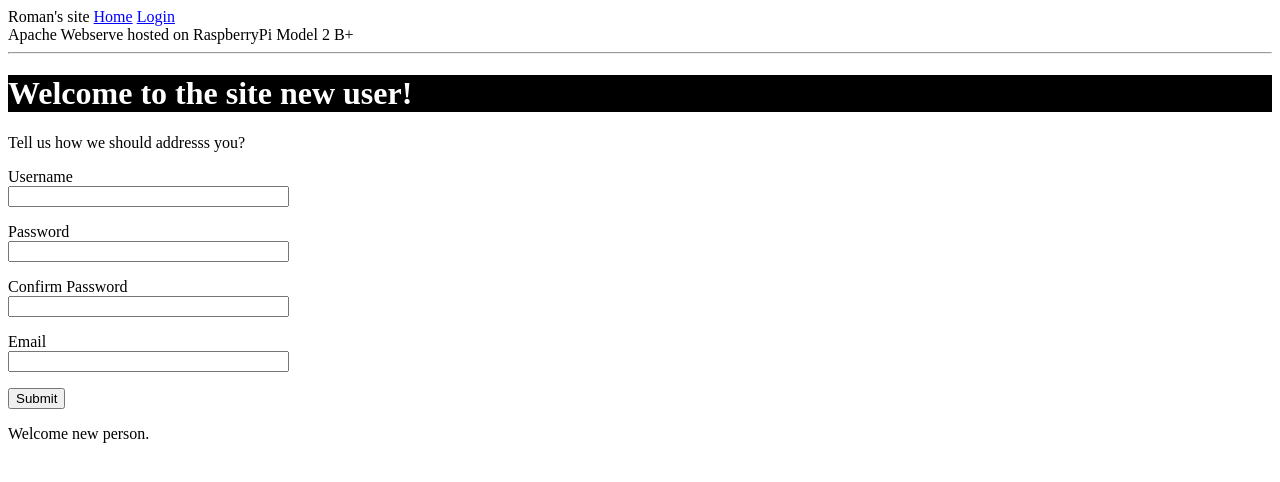
After one commit to Romanmc72/flask_app, a Flask app: page /new_login in a window 1280 px wide. The commit adds this page. Shown: the top 482 px of the page. Run offline with Flask 2, Linux system fonts and the light colour scheme; parts of the project's set-up code (start-up, migrations or seed data) failed here and were passed over; some libraries are stand-ins or nearby versions.

Commit message:
added a new user login for the first time

```diff
--- a/app/forms.py
+++ b/app/forms.py
@@ -2,18 +2,94 @@
 """
 This file defines the form used for logging into the site
 """
+import textwrap
+
 from flask_wtf import FlaskForm
 from wtforms import StringField
 from wtforms import PasswordField
 from wtforms import BooleanField
 from wtforms import SubmitField
 from wtforms.validators import DataRequired
+from wtforms.validators import Regexp
+from wtforms.validators import Email
+from wtforms.validators import EqualTo
+from wtforms.validators import Length
 
 class LoginForm(FlaskForm):
     """
-    # TODO DOCUMENT ME
+    Description
+    -----------
+    This class defines the form that gets called whenever a user logs into the site.
+
+    The login form object renders various fields in the html templates as they're
+    defined here below. The objects below are accessible elements of a form instance.
+
+    So you can instantiate this form when a route is accessed, render the fields
+    described below, and access the data later on in the site.
+
+    Params
+    ------
+    None
+
+    Methods
+    -------
+    Inherits methods from `flask_wtf.FlaskForm'
     """
     username = StringField('Username', validators=[DataRequired()])
     password = PasswordField('Password', validators=[DataRequired()])
     remember_me = BooleanField('Remember Me')
     submit = SubmitField('Sign In')
+
+
+class NewLoginForm(FlaskForm):
+    """
+    Description
+    -----------
+    This class defines the form that gets called whenever a user logs into the
+    site for the first time.
+
+    The login form object renders various fields in the html templates as they're
+    defined here below. The objects below are accessible elements of a form instance.
+
+    So you can instantiate this form when a route is accessed, render the fields
+    described below, and access the data later on in the site.
+
+    Params
+    ------
+    None
+
+    Methods
+    -------
+    Inherits methods from `flask_wtf.FlaskForm'
+    """
+    password_must_contain = textwrap.dedent("""
+    Password must contain:
+    1 capital letter 'A-Z',
+    1 lowercase letter 'a-z',
+    1 number '0-9',
+    and 1 special character in the set '`~!@#$%^&()_+={}[]|\\?:;>.<,\"\'-*/'.
+    """)
+    username = StringField(
+        'Username',
+        validators=[
+            DataRequired(),
+            Regexp(
+                regex=r"[a-z0-9_]{6,64}",
+                message="Use between 6 and 64 lowercase letters 'a-z', numbers '0-9', or underscores '_'"
+            )
+        ]
+    )
+    password = PasswordField(
+        'Password',
+        validators=[
+            DataRequired(),
+            Regexp(r".*[A-Z].*", message=password_must_contain + " missing capital letter"),
+            Regexp(r".*[a-z].*", message=password_must_contain + " missing lowercase letter"),
+            Regexp(r".*[0-9].*", message=password_must_contain + " missing number"),
+            Regexp(r".*[`~!@#$%^&()_+={}\[\]|\\?:;>.<,\'\"\-\*\/].*", message=password_must_contain + " missing special character"),
+            Length(min=8, max=128, message="Please enter a password between 8 and 128 characters")
+        ]
+    )
+    confirm_password = PasswordField('Confirm Password', validators=[DataRequired(), EqualTo('password', message="Confirm Password must match Password")])
+    email = StringField('Email', validators=[DataRequired(), Email(message=u"That does not look like an email \U0001F622")])
+    submit = SubmitField('Submit')
--- a/app/routes.py
+++ b/app/routes.py
@@ -16,7 +16,9 @@ from flask_login import logout_user
 from werkzeug.urls import url_parse
 
 from app import app
+from app import db
 from app.forms import LoginForm
+from app.forms import NewLoginForm
 from app.models import User
 
 
@@ -107,16 +109,17 @@ def login() -> render_template:
 
     # Otherwise stay here on the login page
     # and wait for the form submission
-    return render_template("login.html", title='Login', form=form)
+    return render_template("login.html", title='Login', form=form, footer="Log in, if you're new click 'I am new here'")
 
 
 @app.route('/logout')
-def logout():
+def logout() -> render_template:
     """
     Description
     -----------
-    This function takes the user to the logout page
-    and removes
+    This function logs the user out
+    of the site then redirects them
+    to the home page
 
     Params
     ------
@@ -130,3 +133,69 @@ def logout():
     """
     logout_user()
     return redirect(url_for('index'))
+
+
+@app.route('/user/<username>')
+@login_required
+def user(username: str) -> render_template:
+    """
+    Description
+    -----------
+    This functions takes a user to their
+    personal page after having logged in
+
+    Params
+    ------
+    :username: str
+    The username for a given user on the site.
+
+    Return
+    ------
+    Returns a rendered Jinja2 HTML template served
+    over the flask application under the
+    `/user/<username>' path, depending on the username
+    """
+    user = User.query.filter_by(username=username).first_or_404()
+    return render_template('user.html', user=user)
+
+
+@app.route('/new_login', methods=['GET', 'POST'])
+def new_login():
+    """
+    Description
+    -----------
+
+
+    Params
+    ------
+
+
+    Return
+    ------
+
+    """
+
+    # If a user that is already logged in
+    # somehow gets here, they'll get sent
+    # back to the home page
+    if current_user.is_authenticated:
+        redirect(url_for('index'))
+
+    # Upon submission of the form,
+    # everything should be validated,
+    # once that is done, if all things
+    # pass validly then the user will
+    # be sent to the next page home page
+    form = NewLoginForm()
+    if form.validate_on_submit():
+
+        # Instantiate the new user and add them to the database
+        new_user = User(username=form.username.data, email=form.email.data)
+        new_user.set_password(form.password.data)
+        db.session.add(new_user)
+        db.session.commit()
+        login_user(new_user, remember=True)
+
+        return redirect(url_for('index'))
+
+    return render_template('new_login.html', title='New kid alert!', form=form, footer='Welcome new person.')
--- a/app/templates/base.html
+++ b/app/templates/base.html
@@ -3,9 +3,9 @@
     <div>Roman's site
         <a href="{{ url_for('index') }}">Home</a>
         {% if current_user.is_anonymous %}
-        <a href="{{ url_for('login') }}">Login</a>
+            <a href="{{ url_for('login') }}">Login</a>
         {% else %}
-        <a href="{{ url_for('logout') }}">Logout</a>
+            <a href="{{ url_for('logout') }}">Logout</a>
         {% endif %}
     </div>
 	<head>
@@ -14,7 +14,7 @@
         {% else %}
             <title>Roman's Raspberry Pi</title>
         {% endif %}
-		<link type="text/css" rel="stylesheet" href="style.css"/>
+		<link type="text/css" rel="stylesheet" href="{{ url_for('static', filename='css/style.css') }}"/>
 		<meta charset="utf-8"/>
 	</head>
 	<body>
--- a/app/templates/login.html
+++ b/app/templates/login.html
@@ -20,5 +20,6 @@
         </p>
         <p>{{ form.remember_me() }} {{ form.remember_me.label }}</p>
         <p>{{ form.submit() }}</p>
+        <a href="{{ url_for('new_login') }}">I am new here</a>
     </form>
 {% endblock %}
--- /dev/null
+++ b/app/templates/new_login.html
@@ -0,0 +1,37 @@
+{% extends "base.html" %}
+
+{% block content %}
+    <h1>Welcome to the site new user!</h1>
+    <p>Tell us how we should addresss you?</p>
+    <form action="" method="post" novalidate>
+        <p>
+            {{ form.username.label }}<br>
+            {{ form.username(size=32) }}<br>
+            {% for error in form.username.errors %}
+                <span style="color: red">[{{ error }}]</span>
+            {% endfor %}
+        </p>
+        <p>
+            {{ form.password.label }}<br>
+            {{ form.password(size=32) }}<br>
+            {% for error in form.password.errors %}
+                <span style="color: red">[{{ error }}]</span>
+            {% endfor %}
+        </p>
+        <p>
+            {{ form.confirm_password.label }}<br>
+            {{ form.confirm_password(size=32) }}<br>
+            {% for error in form.confirm_password.errors %}
+                <span style="color: red">[{{ error }}]</span>
+            {% endfor %}
+        </p>
+        <p>
+            {{ form.email.label }}<br>
+            {{ form.email(size=32) }}<br>
+            {% for error in form.email.errors %}
+                <span style="color: red">[{{ error }}]</span>
+            {% endfor %}
+        </p>
+        <p>{{ form.submit }}</p>
+    </form>
+{% endblock %}
```
Also changed, not shown: app/templates/user.html (added, +15 -0 lines), app/static/css/style.css (renamed from app/templates/style.css), app/templates/README.md.
